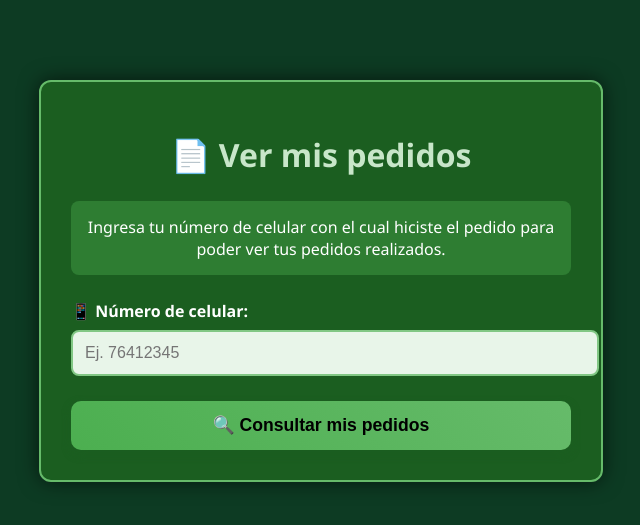
After one commit to David-Condori/mi_app, a Flask app: page /ver_mis_pedidos in a window 1280 px wide. The commit adds this page. Shown: the top 525 px of the page, without its empty margins (319-959 px from the left). Run offline with Flask 3, Linux system fonts and the light colour scheme.

Commit message:
cambios en cliente

```diff
--- a/app.py
+++ b/app.py
@@ -5,10 +5,9 @@ from geopy.geocoders import Nominatim
 import heapq
 import traceback
 
-
-
 app = Flask(__name__)
 app.secret_key = 'supersecretkey'  # Necesario para gestionar sesiones
+
 
 host = 'Davidcondori.mysql.pythonanywhere-services.com'
 user = 'Davidcondori'
@@ -1505,6 +1504,7 @@ def pedido():
     # Si es método GET o hubo error, mostrar el formulario
     return render_template('pedido.html')
 
+
 @app.route('/ver_pedidos')
 def ver_pedidos():
     conn = get_db_connection()
@@ -1584,6 +1584,76 @@ def reporte_vehiculos():
                            entregas_asignadas=entregas_asignadas,
                            entregas_incidentes=entregas_incidentes)
 
+
+@app.route('/ver_mis_pedidos', methods=['GET', 'POST'])
+def ver_mis_pedidos():
+    try:
+        if request.method == 'POST':
+            telefono = request.form['telefono']
+            conn = get_db_connection()
+            cursor = conn.cursor(dictionary=True)
+
+            cursor.execute("SELECT * FROM Pedidos WHERE cliente_telefono = %s", (telefono,))
+            pedidos_raw = cursor.fetchall()
+
+            pedidos = []
+            for p in pedidos_raw:
+                pedido = {
+                    'cliente_nombre': p['cliente_nombre'],
+                    'cliente_telefono': p['cliente_telefono'],
+                    'nombre_lugar': p['nombre_lugar'],
+                    'producto': p['producto'],
+                    'cantidad': p['cantidad'],
+                    'metodo_pago': p['metodo_pago'],
+                    'estado': p['estado'],
+                    'fecha_pedido': p['fecha_pedido'],
+                    'estado_pago': p['estado_pago'],
+                    'fecha_entrega': p['fecha_entrega'],
+                    'comentarios': p['comentarios'],
+                    'conductor': None,
+                    'vehiculo': None,
+                    'comprobante_pago': p['comprobante_pago']
+                }
+
+                if p['estado'] == 'Asignado':
+                    cursor.execute("""
+                        SELECT c.nombre, c.apellido_paterno, c.telefono,
+                               v.placa, v.tipo_vehiculo
+                        FROM Entregas e
+                        JOIN Asignaciones_Rutas a ON e.id_asignacion = a.id_asignacion
+                        JOIN Conductores c ON a.id_conductor = c.id_conductor
+                        JOIN Vehiculos v ON a.id_vehiculo = v.id_vehiculo
+                        WHERE e.id_pedido = %s
+                        ORDER BY e.id_entrega DESC LIMIT 1
+                    """, (p['id'],))
+                    asignacion = cursor.fetchone()
+                    if asignacion:
+                        pedido['conductor'] = {
+                            'nombre': asignacion['nombre'],
+                            'apellido': asignacion['apellido_paterno'],
+                            'telefono': asignacion['telefono']
+                        }
+                        pedido['vehiculo'] = {
+                            'placa': asignacion['placa'],
+                            'tipo_vehiculo': asignacion['tipo_vehiculo']
+                        }
+
+                pedidos.append(pedido)
+
+            cursor.close()
+            conn.close()
+
+            return render_template('ver_mis_pedidos.html', pedidos=pedidos)
+
+        return render_template('ver_mis_pedidos.html')
+
+    except Exception as e:
+        import traceback
+        traceback.print_exc()
+        return f"Ocurrió un error: {str(e)}", 500
+
+
+
 @app.route('/logout')
 def logout():
     session.clear()  # Limpiar sesión
--- /dev/null
+++ b/templates/ver_mis_pedidos.html
@@ -0,0 +1,156 @@
+<!DOCTYPE html>
+<html lang="es">
+<head>
+  <meta charset="UTF-8" />
+  <meta name="viewport" content="width=device-width, initial-scale=1" />
+  <title>Ver mis pedidos - COBOCE</title>
+  <style>
+    body {
+      background-color: #0d3b23;
+      color: #fff;
+      font-family: 'Segoe UI', Tahoma, Geneva, Verdana, sans-serif;
+      margin: 0;
+      padding: 0;
+    }
+    .container {
+      max-width: 500px;
+      margin: 80px auto;
+      background: #1b5e20;
+      padding: 30px;
+      border-radius: 12px;
+      box-shadow: 0 0 20px rgba(0,0,0,0.6);
+      border: 2px solid #66bb6a;
+    }
+    h1, h2 {
+      text-align: center;
+      color: #c8e6c9;
+      margin-bottom: 25px;
+    }
+    .mensaje {
+      text-align: center;
+      background-color: #2e7d32;
+      padding: 15px;
+      border-radius: 8px;
+      margin-bottom: 25px;
+      font-size: 1rem;
+    }
+    label {
+      font-weight: bold;
+      display: block;
+      margin-top: 20px;
+      margin-bottom: 8px;
+    }
+    input[type="tel"] {
+      width: 100%;
+      padding: 12px;
+      font-size: 1rem;
+      border: 2px solid #81c784;
+      border-radius: 8px;
+      background-color: #e8f5e9;
+      color: #000;
+    }
+    button {
+      width: 100%;
+      padding: 14px;
+      margin-top: 25px;
+      background: linear-gradient(45deg, #4caf50, #66bb6a);
+      border: none;
+      border-radius: 10px;
+      font-size: 1.1rem;
+      font-weight: bold;
+      color: #000;
+      cursor: pointer;
+      box-shadow: 0 4px 8px #1b5e20;
+      transition: background 0.3s ease;
+    }
+    button:hover {
+      background: linear-gradient(45deg, #81c784, #a5d6a7);
+    }
+    .resultado {
+      max-width: 700px;
+      margin: 40px auto;
+      background: #2e7d32;
+      padding: 30px;
+      border-radius: 12px;
+      box-shadow: 0 0 20px rgba(0,0,0,0.4);
+      border: 2px solid #81c784;
+    }
+    .pedido {
+      background-color: #388e3c;
+      padding: 20px;
+      border-radius: 10px;
+      margin-bottom: 25px;
+      border: 2px solid #a5d6a7;
+    }
+    .pedido p {
+      margin: 6px 0;
+      font-size: 1rem;
+    }
+    .pedido a {
+      display: inline-block;
+      margin-top: 10px;
+      background-color: #25d366;
+      color: white;
+      padding: 10px 16px;
+      border-radius: 8px;
+      text-decoration: none;
+      font-weight: bold;
+      box-shadow: 0 2px 6px rgba(0, 0, 0, 0.4);
+    }
+    .pedido a:hover {
+      background-color: #1ebe57;
+    }
+  </style>
+</head>
+<body>
+
+{% if pedidos %}
+  <div class="resultado">
+    <h2>📦 Tus Pedidos</h2>
+    {% for pedido in pedidos %}
+      <div class="pedido">
+        <p><strong>Cliente:</strong> {{ pedido.cliente_nombre }} - 📱 {{ pedido.cliente_telefono }}</p>
+        <p><strong>Ubicación:</strong> {{ pedido.nombre_lugar }}</p>
+        <p><strong>Producto:</strong> {{ pedido.producto }} - {{ pedido.cantidad }} bolsas</p>
+        <p><strong>Método de pago:</strong> {{ pedido.metodo_pago }}</p>
+        <p><strong>Estado del pedido:</strong> {{ pedido.estado }}</p>
+        <p><strong>Estado del pago:</strong> {{ pedido.estado_pago }}</p>
+        <p><strong>Fecha del pedido:</strong> {{ pedido.fecha_pedido.strftime('%d/%m/%Y %H:%M') if pedido.fecha_pedido else 'N/A' }}</p>
+        <p><strong>Fecha de entrega:</strong> {{ pedido.fecha_entrega.strftime('%d/%m/%Y') if pedido.fecha_entrega else 'Pendiente' }}</p>
+        <p><strong>Comentarios:</strong> {{ pedido.comentarios or 'Ninguno' }}</p>
+
+        {% if pedido.comprobante_pago %}
+          <p><a href="{{ url_for('static', filename='comprobantes/' ~ pedido.comprobante_pago) }}" target="_blank">📄 Ver Comprobante de Pago</a></p>
+        {% endif %}
+
+        {% if pedido.estado == 'Asignado' and pedido.conductor %}
+          <hr>
+          <p><strong>Conductor asignado:</strong> {{ pedido.conductor.nombre }} {{ pedido.conductor.apellido }}</p>
+          <p><strong>Teléfono del conductor:</strong> {{ pedido.conductor.telefono }}</p>
+
+          {% if pedido.vehiculo %}
+            <p><strong>Vehículo asignado:</strong> Placa {{ pedido.vehiculo.placa }}, Tipo {{ pedido.vehiculo.tipo_vehiculo }}</p>
+          {% endif %}
+
+          <a href="https://wa.me/591{{ pedido.conductor.telefono }}" target="_blank">📲 Contactar por WhatsApp</a>
+        {% endif %}
+      </div>
+    {% endfor %}
+  </div>
+{% else %}
+  <!-- Formulario para ingresar teléfono -->
+  <div class="container">
+    <h1>📄 Ver mis pedidos</h1>
+    <div class="mensaje">
+      Ingresa tu número de celular con el cual hiciste el pedido para poder ver tus pedidos realizados.
+    </div>
+    <form method="POST" action="{{ url_for('ver_mis_pedidos') }}">
+      <label for="telefono">📱 Número de celular:</label>
+      <input type="tel" id="telefono" name="telefono" required placeholder="Ej. 76412345" />
+      <button type="submit">🔍 Consultar mis pedidos</button>
+    </form>
+  </div>
+{% endif %}
+
+</body>
+</html>
```
Also changed, not shown: templates/pedido.html (+227 -88 lines), static/QR/qr.jpg (added), static/fotos/ip40.jpg (added), static/productos/cola.jpg (added), static/productos/ip25.jpg (added), static/productos/ip30.jpg (added), static/productos/ip40.jpg (added), static/productos/revoque.jpg (added), static/productos/yeso.jpg (added).
